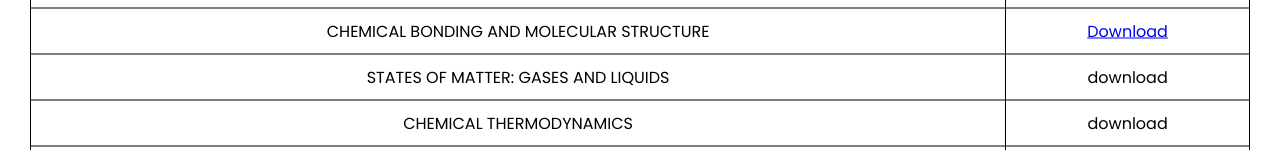
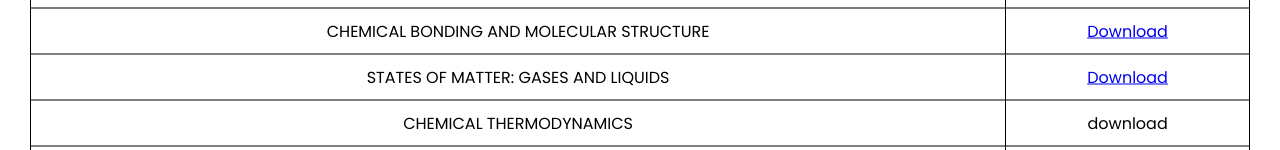
Before and after one commit to wrongsolutions/DiLimit, a plain HTML site: page noteschem.html in a window 1280 px wide. Shown: the part 334-484 px from the top of the page. Drawn offline with Linux system fonts and the light colour scheme.

Commit message:
Update noteschem.html

```diff
--- a/noteschem.html
+++ b/noteschem.html
@@ -168,7 +168,7 @@
 		</tr>
 		<tr>
 			<td class="first-col">STATES OF MATTER: GASES AND LIQUIDS</td>
-			<td class="second-col">download</td>
+			<td class="second-col"><a href="States Of matter.pdf" target="_maderchod"> Download</td>
 		</tr>
 		<tr>
 			<td class="first-col">CHEMICAL THERMODYNAMICS</td>
```
